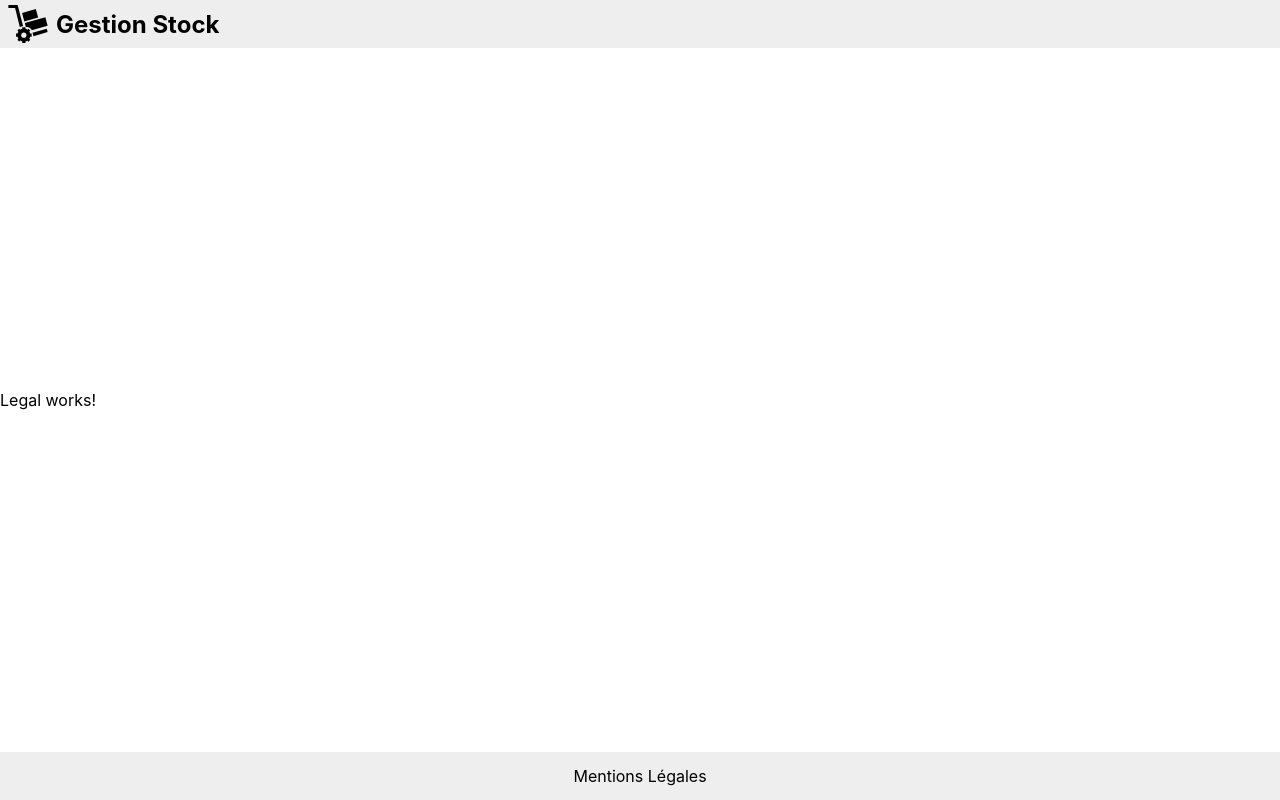
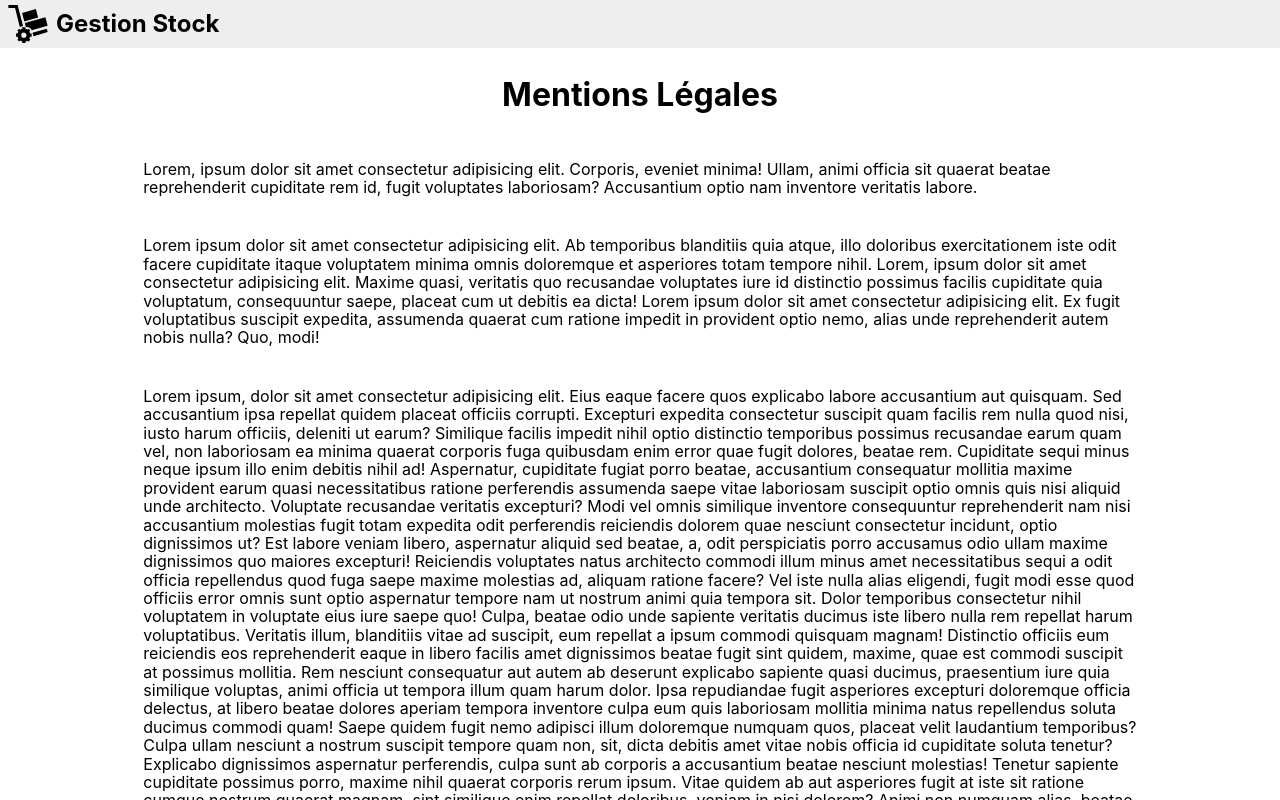
Before and after one commit to jlg-formation/tjs-juin-2022, a React (Create React App) app in the folder front/: page /legal in a window 1280 px wide. Shown: the top 800 px of the page. Built offline with nearby package versions, Linux system fonts and the light colour scheme.

Commit message:
dev: added normalize and sanitize css

```diff
--- a/front/package.json
+++ b/front/package.json
@@ -10,10 +10,12 @@
     "@types/node": "^16.11.39",
     "@types/react": "^18.0.12",
     "@types/react-dom": "^18.0.5",
+    "normalize.css": "^8.0.1",
     "react": "^18.1.0",
     "react-dom": "^18.1.0",
     "react-router-dom": "^6.3.0",
     "react-scripts": "5.0.1",
+    "sanitize.css": "^13.0.0",
     "sass": "^1.52.3",
     "typescript": "^4.7.3",
     "web-vitals": "^2.1.4"
--- a/front/src/index.scss
+++ b/front/src/index.scss
@@ -1,5 +1,7 @@
+@import "../node_modules/normalize.css/normalize.css";
+@import "../node_modules/sanitize.css/sanitize.css";
+
 body {
-  margin: 0;
   font-family: -apple-system, BlinkMacSystemFont, "Segoe UI", "Roboto", "Oxygen",
     "Ubuntu", "Cantarell", "Fira Sans", "Droid Sans", "Helvetica Neue",
     sans-serif;
@@ -24,6 +26,10 @@ main {
   flex-flow: column;
   align-items: center;
   gap: 0.5em;
+  width: 100%;
+  max-width: 100ch;
+  margin: 0 auto;
+  padding: 0.5em;
 }
 
 h1 {
--- a/front/src/routes/Home.tsx
+++ b/front/src/routes/Home.tsx
@@ -3,9 +3,7 @@ function Home() {
     <main>
       <h1>Gérer efficacement votre stock !</h1>
       <div className="jumbo">
-        <button>Voir le stock</button>
         <button className="primary">Voir le stock</button>
-        <button disabled>Voir le stock</button>
       </div>
     </main>
   );
--- a/front/src/routes/Legal.tsx
+++ b/front/src/routes/Legal.tsx
@@ -1,5 +1,136 @@
 function Legal() {
-  return <div>Legal works!</div>;
+  return (
+    <main>
+      <h1>Mentions Légales</h1>
+      <p>
+        Lorem, ipsum dolor sit amet consectetur adipisicing elit. Corporis,
+        eveniet minima! Ullam, animi officia sit quaerat beatae reprehenderit
+        cupiditate rem id, fugit voluptates laboriosam? Accusantium optio nam
+        inventore veritatis labore.
+      </p>
+      <p>
+        Lorem ipsum dolor sit amet consectetur adipisicing elit. Ab temporibus
+        blanditiis quia atque, illo doloribus exercitationem iste odit facere
+        cupiditate itaque voluptatem minima omnis doloremque et asperiores totam
+        tempore nihil. Lorem, ipsum dolor sit amet consectetur adipisicing elit.
+        Maxime quasi, veritatis quo recusandae voluptates iure id distinctio
+        possimus facilis cupiditate quia voluptatum, consequuntur saepe, placeat
+        cum ut debitis ea dicta! Lorem ipsum dolor sit amet consectetur
+        adipisicing elit. Ex fugit voluptatibus suscipit expedita, assumenda
+        quaerat cum ratione impedit in provident optio nemo, alias unde
+        reprehenderit autem nobis nulla? Quo, modi!
+      </p>
+      <p>
+        Lorem ipsum, dolor sit amet consectetur adipisicing elit. Eius eaque
+        facere quos explicabo labore accusantium aut quisquam. Sed accusantium
+        ipsa repellat quidem placeat officiis corrupti. Excepturi expedita
+        consectetur suscipit quam facilis rem nulla quod nisi, iusto harum
+        officiis, deleniti ut earum? Similique facilis impedit nihil optio
+        distinctio temporibus possimus recusandae earum quam vel, non laboriosam
+        ea minima quaerat corporis fuga quibusdam enim error quae fugit dolores,
+        beatae rem. Cupiditate sequi minus neque ipsum illo enim debitis nihil
+        ad! Aspernatur, cupiditate fugiat porro beatae, accusantium consequatur
+        mollitia maxime provident earum quasi necessitatibus ratione perferendis
+        assumenda saepe vitae laboriosam suscipit optio omnis quis nisi aliquid
+        unde architecto. Voluptate recusandae veritatis excepturi? Modi vel
+        omnis similique inventore consequuntur reprehenderit nam nisi
+        accusantium molestias fugit totam expedita odit perferendis reiciendis
+        dolorem quae nesciunt consectetur incidunt, optio dignissimos ut? Est
+        labore veniam libero, aspernatur aliquid sed beatae, a, odit
+        perspiciatis porro accusamus odio ullam maxime dignissimos quo maiores
+        excepturi! Reiciendis voluptates natus architecto commodi illum minus
+        amet necessitatibus sequi a odit officia repellendus quod fuga saepe
+        maxime molestias ad, aliquam ratione facere? Vel iste nulla alias
+        eligendi, fugit modi esse quod officiis error omnis sunt optio
+        aspernatur tempore nam ut nostrum animi quia tempora sit. Dolor
+        temporibus consectetur nihil voluptatem in voluptate eius iure saepe
+        quo! Culpa, beatae odio unde sapiente veritatis ducimus iste libero
+        nulla rem repellat harum voluptatibus. Veritatis illum, blanditiis vitae
+        ad suscipit, eum repellat a ipsum commodi quisquam magnam! Distinctio
+        officiis eum reiciendis eos reprehenderit eaque in libero facilis amet
+        dignissimos beatae fugit sint quidem, maxime, quae est commodi suscipit
+        at possimus mollitia. Rem nesciunt consequatur aut autem ab deserunt
+        explicabo sapiente quasi ducimus, praesentium iure quia similique
+        voluptas, animi officia ut tempora illum quam harum dolor. Ipsa
+        repudiandae fugit asperiores excepturi doloremque officia delectus, at
+        libero beatae dolores aperiam tempora inventore culpa eum quis
+        laboriosam mollitia minima natus repellendus soluta ducimus commodi
+        quam! Saepe quidem fugit nemo adipisci illum doloremque numquam quos,
+        placeat velit laudantium temporibus? Culpa ullam nesciunt a nostrum
+        suscipit tempore quam non, sit, dicta debitis amet vitae nobis officia
+        id cupiditate soluta tenetur? Explicabo dignissimos aspernatur
+        perferendis, culpa sunt ab corporis a accusantium beatae nesciunt
+        molestias! Tenetur sapiente cupiditate possimus porro, maxime nihil
+        quaerat corporis rerum ipsum. Vitae quidem ab aut asperiores fugit at
+        iste sit ratione cumque nostrum quaerat magnam, sint similique enim
+        repellat doloribus, veniam in nisi dolorem? Animi non numquam alias,
+        beatae fuga similique sit cupiditate ipsum quis iusto ipsa corporis
+        doloribus, praesentium quos accusamus tempore velit? Dignissimos, sequi?
+        Dicta, illo labore! Pariatur accusamus tenetur atque itaque rem veniam
+        doloribus blanditiis qui hic beatae quibusdam quos, molestias deserunt
+        animi consectetur! Sapiente, porro tempore obcaecati magni quasi facere
+        ab alias minima repellat dicta excepturi autem odit cupiditate sit
+        molestiae officiis atque reiciendis praesentium. Nemo eius ut cum est.
+        Obcaecati et ad laudantium velit debitis odit harum natus tenetur fuga
+        alias asperiores temporibus quo quae quis dolorem reprehenderit,
+        veritatis, aliquid eveniet pariatur ut eum. Unde, obcaecati? Architecto
+        numquam nihil veniam qui eius quae, vitae perferendis, autem dolore ex
+        sit nam, nemo error quo aperiam magnam ipsa? Consectetur qui error
+        voluptate aperiam ab laborum porro cum veniam deleniti iure rerum esse
+        amet, optio odit officiis voluptas ipsum veritatis laboriosam vero nulla
+        dignissimos cupiditate eum. Ratione delectus nisi non deserunt maxime,
+        culpa magnam quasi corporis at veniam odit, et totam, maiores eius
+        necessitatibus accusamus nesciunt iure provident. Facilis hic modi ipsa
+        nobis. Non numquam voluptate harum rerum commodi ipsam officiis earum,
+        qui laborum soluta ipsum nobis dolores nemo tenetur officia at quisquam,
+        reiciendis minus nulla eaque labore ea voluptatem sequi tempore.
+        Veritatis fuga ducimus corrupti dolor odio hic alias sapiente corporis.
+        Quam voluptatem nam obcaecati magni sapiente sed numquam, non sit eum
+        praesentium fugiat harum neque iusto. Animi quas repellat ipsam
+        blanditiis, minus perspiciatis aut harum fugiat id, est, voluptatum
+        facilis amet ex! Esse porro animi reiciendis aliquam enim, aliquid,
+        nobis mollitia minus nulla illum labore sint consequuntur? Iure eligendi
+        dolores optio delectus rerum laudantium, suscipit quae officiis repellat
+        sequi neque magnam, itaque veniam eveniet, a omnis. Quas animi, harum
+        sint ea expedita fugiat asperiores in nostrum minus dolorum ipsum
+        dolorem consequuntur hic reprehenderit deleniti velit sit. Et maiores
+        culpa quia accusamus dolorem delectus aperiam esse doloribus sunt,
+        quisquam perferendis mollitia libero quidem. Vero, eos dolor fugiat,
+        doloribus nam eligendi possimus placeat repudiandae, animi minima fuga
+        at ad. Iste ea ipsam tenetur cum unde, tempore, doloribus ipsum itaque
+        quaerat laboriosam molestias natus. Officiis nisi quis et aperiam quam
+        deserunt provident eligendi, doloremque maiores consequatur animi eius
+        iure cum maxime dicta harum saepe, officia corporis quo repudiandae
+        dolores tenetur recusandae! Voluptate non debitis amet tenetur
+        repellendus est alias doloremque ducimus, veritatis fuga facilis
+        voluptates quam neque, ad nesciunt aliquid. Accusamus, tenetur quae ab
+        nobis provident aut veniam dicta. Accusantium ullam aliquid velit? Vitae
+        cumque dignissimos quis ducimus corporis enim quae qui veritatis
+        repellat officiis architecto, reiciendis neque culpa! Adipisci velit
+        consequuntur blanditiis ipsum. Quisquam ea voluptate fuga aliquam eius
+        saepe at, rem nemo aliquid commodi ipsa aspernatur, vero unde, corrupti
+        architecto ducimus minus molestias eum placeat nisi pariatur. Ullam
+        suscipit autem ipsum vel exercitationem veniam laborum, ipsam aliquam
+        recusandae quod sequi itaque impedit rerum optio nobis dolorum,
+        molestiae neque corrupti, enim aliquid quam minima quo aut? Laborum,
+        quisquam. Aspernatur nihil itaque saepe quod perspiciatis accusamus
+        voluptatem illo id soluta asperiores similique quo dignissimos ducimus,
+        distinctio veritatis voluptates expedita ullam! Eius maiores a
+        cupiditate nam, pariatur quasi fugit velit culpa. Repellat, officia eum
+        quidem molestias vel, ab illo sapiente praesentium repellendus
+        exercitationem nulla accusamus veniam quas, tempora possimus molestiae
+        ipsam atque animi harum porro aliquid repudiandae! Cumque, tempora
+        voluptates? Cupiditate eligendi incidunt dicta quisquam blanditiis
+        assumenda. Unde iste ab, odit similique suscipit nisi magnam vitae nobis
+        neque nostrum eveniet id ratione asperiores sit tenetur tempore sint
+        possimus reiciendis dicta sequi maiores? Esse aliquid molestiae,
+        asperiores quos nam cumque inventore expedita ducimus corporis maiores
+        modi quia adipisci ullam quam officia debitis fuga nemo sunt magnam,
+        minus placeat sapiente eum! Consequatur voluptatem ipsam sit!
+        Consequatur alias nesciunt rem voluptas cumque necessitatibus ea?
+      </p>
+    </main>
+  );
 }
 
 export default Legal;
```
Also changed, not shown: 1 other file (tests, documents, lock files or other folders).
